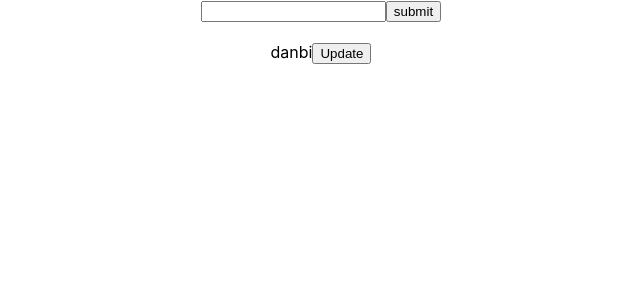
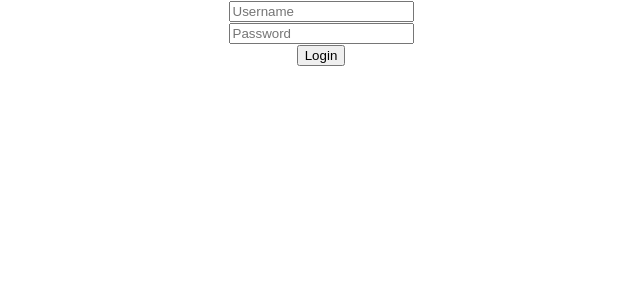
Before and after one commit to LIMDANBI/study_react, a React (Create React App) app: page / in a window 1280 px wide. Shown: the top 300 px of the page, without its empty margins (319-959 px from the left). Built offline with nearby package versions, Linux system fonts and the light colour scheme.

Commit message:
form, useState

```diff
--- a/src/App.js
+++ b/src/App.js
@@ -1,55 +1,25 @@
 import logo from './logo.svg';
 import './App.css';
-import React, {useState} from 'react';
+import React, { useState } from 'react';
 
 function App() {
 
-  const [text, setText] = useState('danbi');
-  const onSubmit = () => {
+  const [username, setUsername] = useState('');
+  const [password, setPassword] = useState('');
+  const onSubmit = (e) => {
     alert('submitted');
+    // e.preventDefault();
+    // console.log(username, password);
   };
-
-  const onKeyUp = (e) => {
-    if (e.kㅊey === 'Enter') {
-      onSubmit();
-    }
-    console.log('key up');
-  }
-
-  // let text = 'danbi';
-
-  const updateText = () => {
-    // text = 'lim';
-    if(text === 'danbi')
-      setText('lim');
-    else
-    setText('danbi');
-    console.log(text);
-  }
-
-  // console.log(text);
 
   return (
     <div className="App">
-      {/* <header className="App-header">
-        <img src={logo} className="App-logo" alt="logo" />
-        <p>
-          Edit <code>src/App.js</code> and save to reload.
-        </p>
-        <a
-          className="App-link"
-          href="https://reactjs.org"
-          target="_blank"
-          rel="noopener noreferrer"
-        >
-          Learn React
-        </a>
-      </header> */}
-      <input onKeyUp={onKeyUp} />
-      <button onClick={onSubmit}>submit</button>
-      <br/> <br/>
-      <span>{text}</span>
-      <button onClick={updateText}>Update</button>
+
+      <form onSubmit={onSubmit}>
+        <input placeholder="Username" value={username} onChange={(e) => setUsername(e.target.value)} /> <br />  {/* target.value : input 안에 있는 값 */}
+        <input placeholder="Password" value={password} onChange={(e) => setPassword(e.target.value)} /> <br />
+        <button type = "submit">Login</button>
+      </form>
 
     </div>
   );
```
